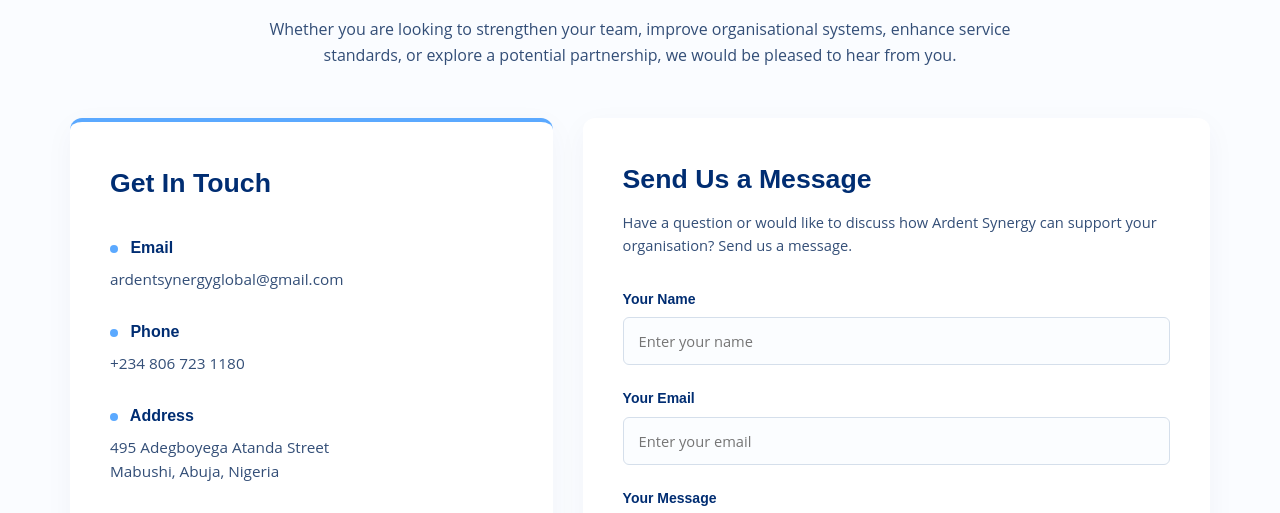
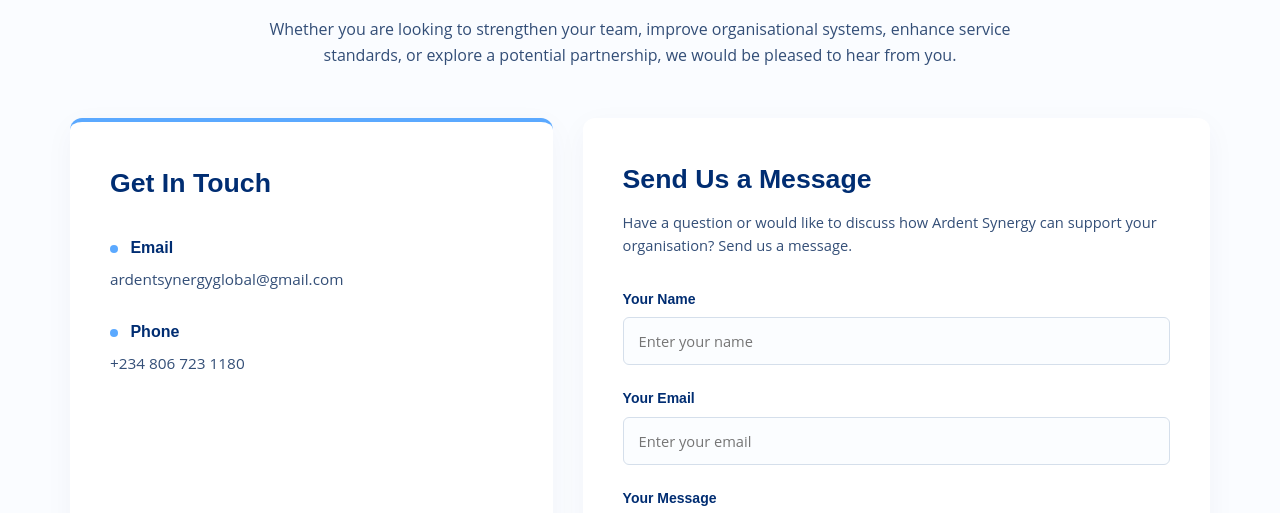
Before and after one commit to Nigelito237/ardent-synergy, a plain HTML site: page contact.html in a window 1280 px wide. Shown: the part 273-786 px from the top of the page. Drawn offline with Linux system fonts and the light colour scheme.

Commit message:
Update contact.html

```diff
--- a/contact.html
+++ b/contact.html
@@ -621,15 +621,7 @@
 
                 <div class="contact-item">
 
-                    <h3>
-                        <span class="contact-label"></span>
-                        Address
-                    </h3>
 
-                    <p>
-                        495 Adegboyega Atanda Street<br>
-                        Mabushi, Abuja, Nigeria
-                    </p>
 
                 </div>
 
```
